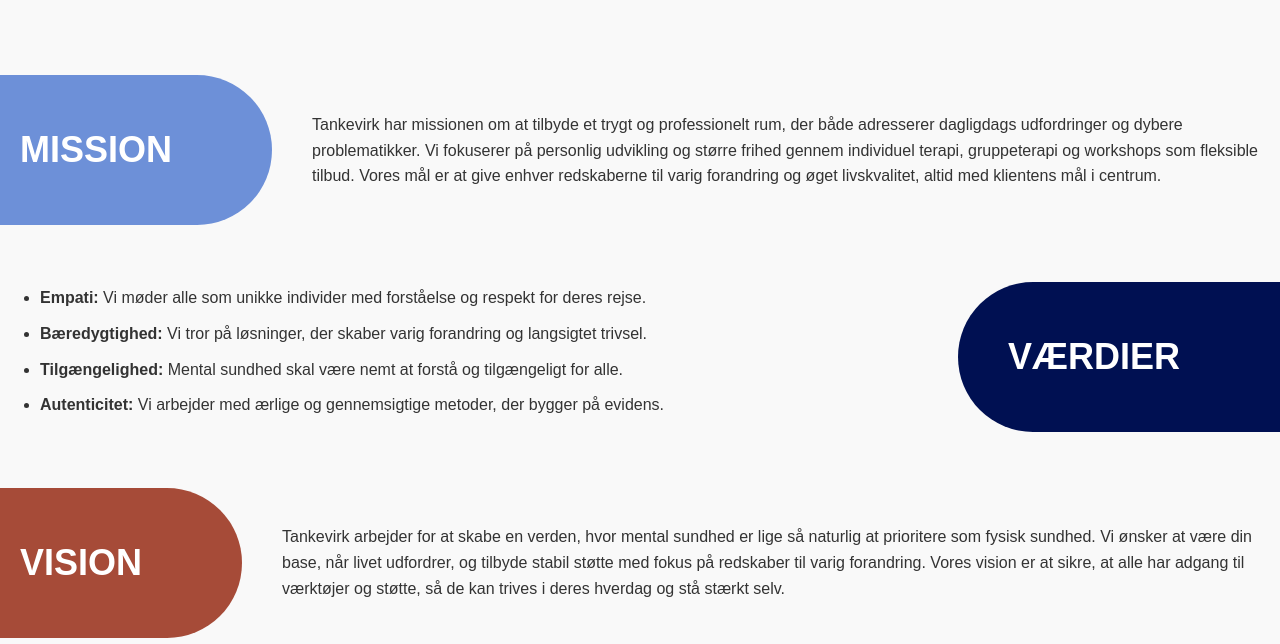
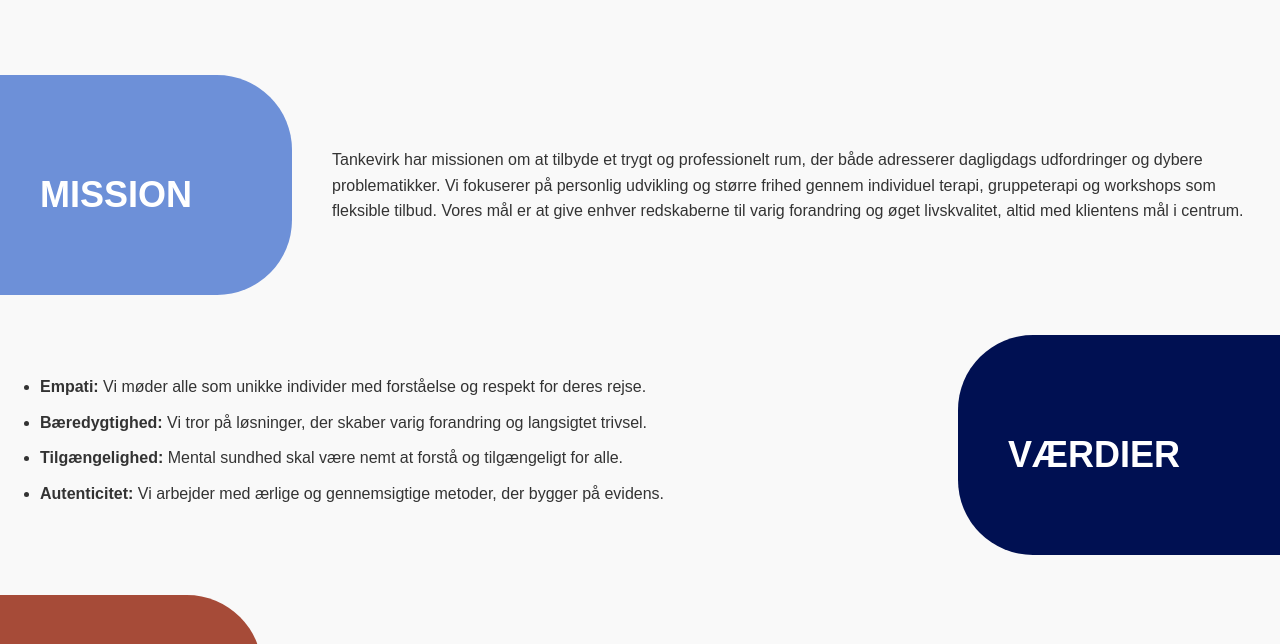
Before and after one commit to rosephi/tankevirk-kode, a plain HTML site: page index.html in a window 1280 px wide. Shown: the part 2270-2914 px from the top of the page. Drawn offline with Linux system fonts and the light colour scheme.

Commit message:
forside ændring

```diff
--- a/css/style.css
+++ b/css/style.css
@@ -697,8 +697,10 @@ nav li:first-child {
     font-weight: bold;
     border-radius: 0 75px 75px 0;
     text-transform: uppercase;
-    padding: 20px;
-    padding-right: 400px;
+    padding: 40px;
+    padding-top: 120px;
+    padding-bottom: 100px;
+    padding-right: 500px;
 
 }
 
```
